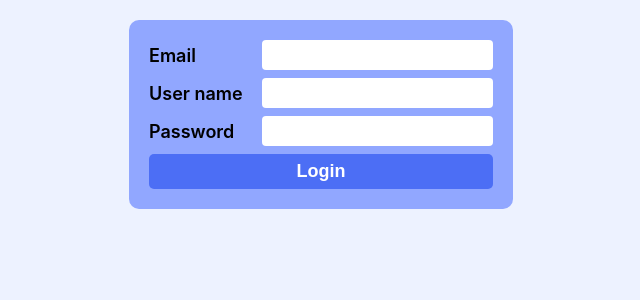
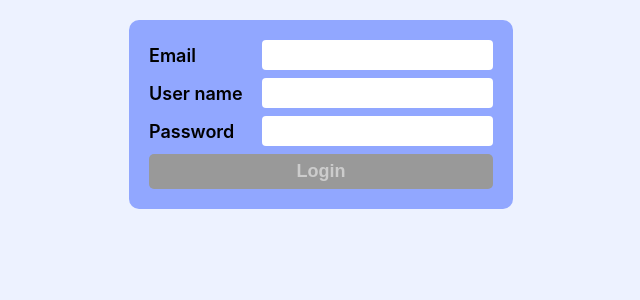
Before and after one commit to KarelSmola/Todo-list-react, a React (Create React App) app: page / in a window 1280 px wide. Shown: the top 300 px of the page, without its empty margins (319-959 px from the left). Built offline with nearby package versions, Linux system fonts and the light colour scheme.

Commit message:
bug in login check fixed

```diff
--- a/src/components/UI/Button.js
+++ b/src/components/UI/Button.js
@@ -5,6 +5,7 @@ import classes from "./Button.module.css";
 const Button = (props) => {
   return (
     <button
+      disabled={props.disabled}
       onClick={props.onClick}
       className={`${classes.button} ${props.className}`}
     >
--- a/src/components/login/LoginForm.js
+++ b/src/components/login/LoginForm.js
@@ -60,7 +60,9 @@ const LoginForm = () => {
           onBlur={ctx.passwordBlurHandler}
         />
       </div>
-      <Button className={classes["login-btn"]}>Login</Button>
+      <Button disabled={!ctx.formIsValid} className={classes["login-btn"]}>
+        Login
+      </Button>
     </form>
   );
 };
--- a/src/components/login/LoginForm.module.css
+++ b/src/components/login/LoginForm.module.css
@@ -48,3 +48,12 @@
 .login-btn:hover {
   background-color: #3b5bdb;
 }
+
+.login-btn:disabled {
+  background-color: #999;
+  color: #ccc;
+}
+
+.login-btn:disabled {
+  cursor: not-allowed;
+}
--- a/src/store/auth-context.js
+++ b/src/store/auth-context.js
@@ -12,6 +12,7 @@ const AuthContext = React.createContext({
   passwordChangeHandler: () => {},
   passwordBlurHandler: () => {},
   loginSubmitHandler: () => {},
+  formIsValid: false,
   userNameInput: "",
   emailInput: "",
   passwordInput: "",
@@ -40,6 +41,12 @@ export const AuthContextProvider = (props) => {
 
   const passwordIsValid = passwordInput.trim().length > 5;
   const passwordIsInvalid = !passwordIsValid && passwordBlur;
+
+  let formIsValid = false;
+
+  if (userNameIsValid && emailIsValid && passwordIsValid) {
+    formIsValid = true;
+  }
 
   const loggedIn = () => {
     setIsLoggedIn(true);
@@ -77,11 +84,6 @@ export const AuthContextProvider = (props) => {
   const loginSubmitHandler = (event) => {
     event.preventDefault();
 
-    if (passwordInput.trim().length < 6) {
-      console.log("Write correct password");
-      return;
-    }
-
     setIsLoggedIn(true);
 
     setEmailInput("");
@@ -105,6 +107,7 @@ export const AuthContextProvider = (props) => {
         passwordChangeHandler,
         passwordBlurHandler,
         loginSubmitHandler,
+        formIsValid,
         userNameInput,
         emailInput,
         passwordInput,
```
